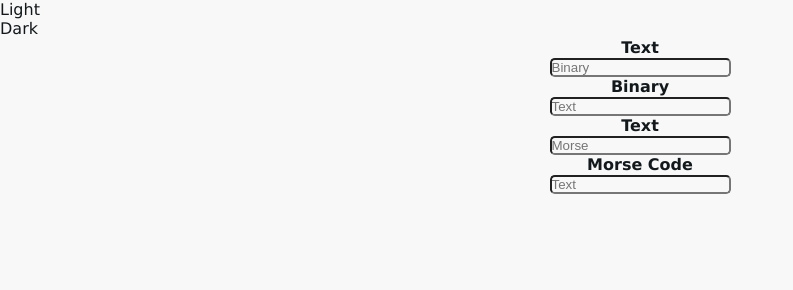
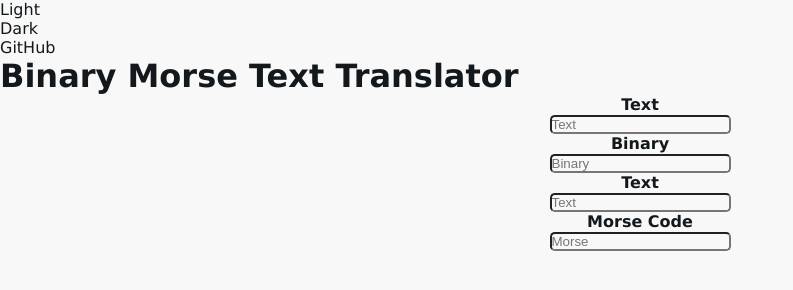
Before and after one commit to BassinatorTech/Binary-Morse-Text-Translator, a plain HTML site: page index.html in a window 1280 px wide. Shown: the whole page, without its empty margins (0-793 px from the left). Drawn offline with Linux system fonts and the light colour scheme.

Commit message:
Update index.html

```diff
--- a/index.html
+++ b/index.html
@@ -17,8 +17,18 @@
         <li>
           <a id="dark" href="#">Dark</a>
         </li>
+        <li>
+          <a
+            id="github-link"
+            href="https://github.com/BassinatorTech/Binary-Morse-Text-Translator"
+          >
+            GitHub</a
+          >
+        </li>
       </div>
     </ul>
+
+    <h1>Binary Morse Text Translator</h1>
 
     <div class="text">
       <b>Text</b>
@@ -26,7 +36,7 @@
       <input
         id="text-to-bin"
         type="text"
-        placeholder="Binary"
+        placeholder="Text"
         onkeyup="textToBin()"
       />
       <p id="output-bin"></p>
@@ -38,7 +48,7 @@
       <input
         id="bin-to-text"
         type="text"
-        placeholder="Text"
+        placeholder="Binary"
         onkeyup="binToText()"
       />
       <p id="output-text"></p>
@@ -50,7 +60,7 @@
       <input
         id="text-to-morse"
         type="text"
-        placeholder="Morse"
+        placeholder="Text"
         onkeyup="textToMorse()"
       />
       <p id="output-morse"></p>
@@ -62,7 +72,7 @@
       <input
         id="morse-to-text"
         type="text"
-        placeholder="Text"
+        placeholder="Morse"
         onkeyup="morseToText()"
       />
       <p id="output-text--m"></p>
```
